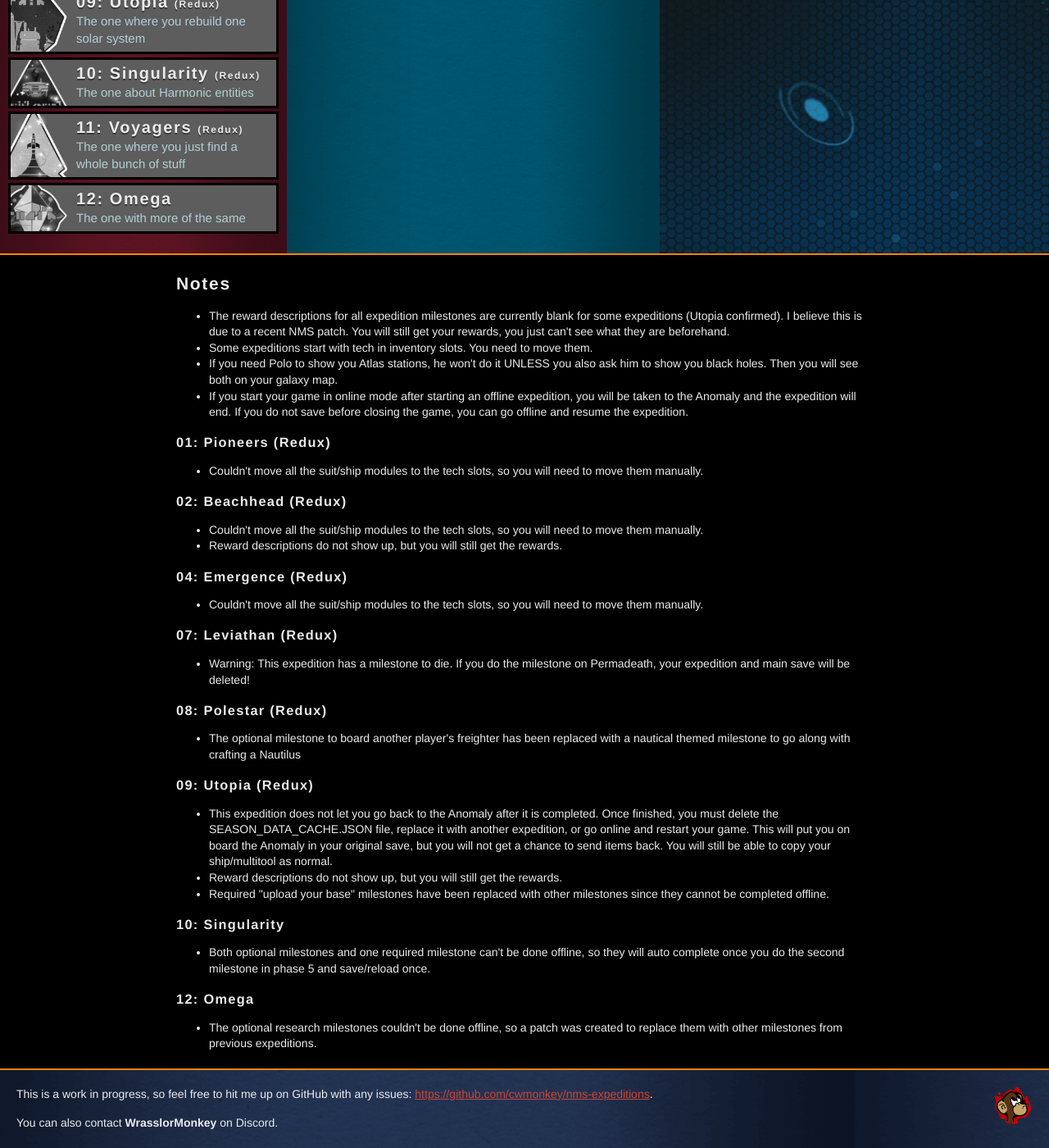
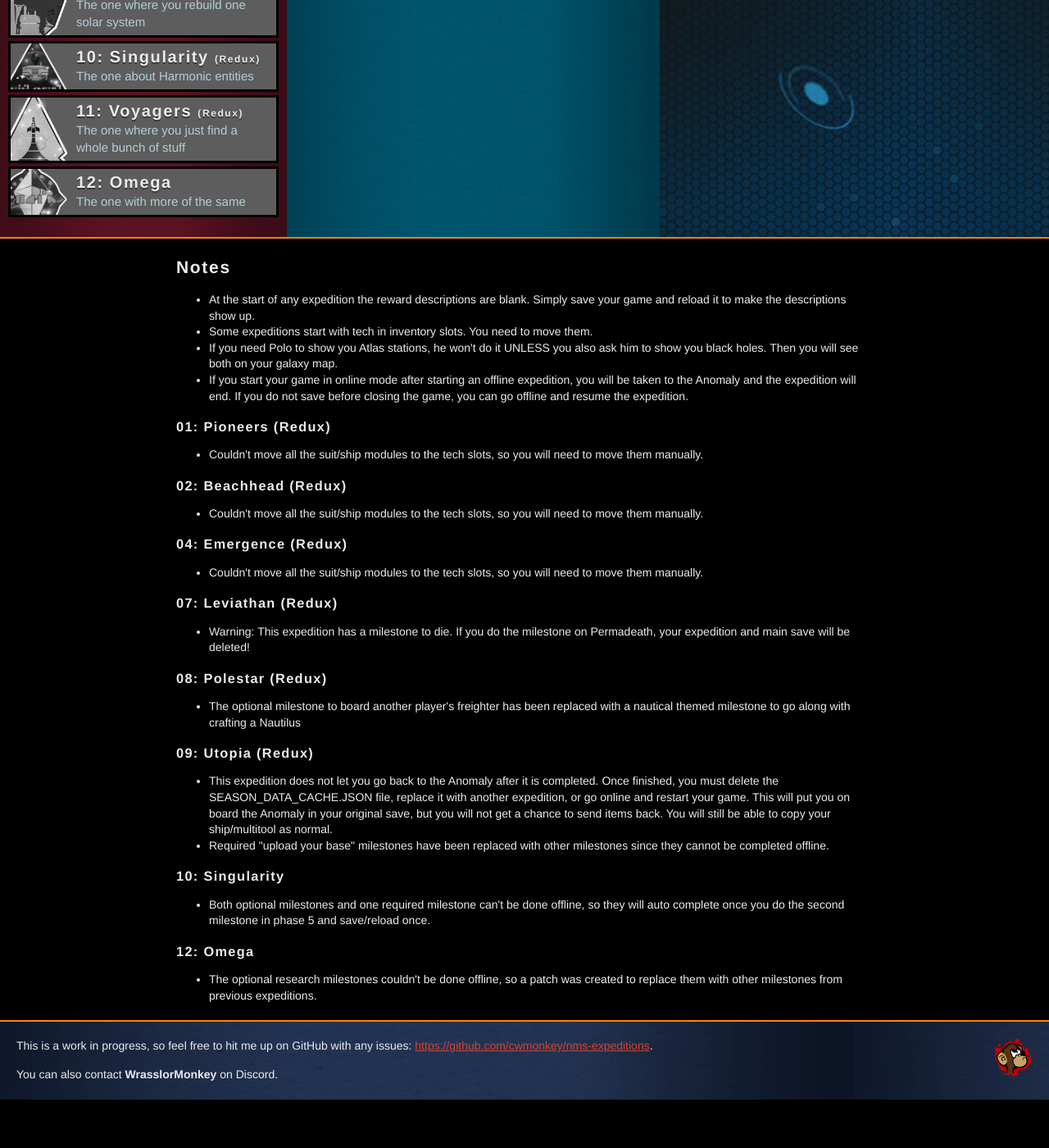
Before and after one commit to cwmonkey/nms-expeditions, a Jekyll site: the page built from index.html, in a window 1280 px wide and 1400 px high, scrolled down 966 px. Shown: the whole window at 82% size. Built offline with Jekyll 4.4.1, drawn with Linux system fonts in a browser that asks for light colours; some web fonts are replaced; after the commit the page ends 2307 px from its top, so only the background shows below that; some of the changed text lies outside the part shown.

Commit message:
Fixing info on reward description bug
Turns out you just need to reload your save to make the descriptions show up.

```diff
--- a/_data/expeditions.yml
+++ b/_data/expeditions.yml
@@ -10,7 +10,6 @@
   image: e02_beachhead.png
   json: 02_redux_beachhead.json
   redux: 1
-  notice: Reward descriptions do not show up, but you will still get the rewards.
 - id: e03
   name: '03: Cartographers'
   description: The one where you're stuck on the first planet
@@ -67,9 +66,7 @@
   image: e09_utopia.png
   json: 09_redux_utopia.json
   redux: 1
-  notice: 1. This expedition does not let you go back to the Anomaly after it is completed. Once finished, you must delete the SEASON_DATA_CACHE.JSON file, replace it with another expedition, or go online and restart your game. This will put you on board the Anomaly in your original save, but you will not get a chance to send items back. You will still be able to copy your ship/multitool as normal.
-
-          2. Reward descriptions do not show up, but you will still get the rewards.
+  notice: This expedition does not let you go back to the Anomaly after it is completed. Once finished, you must delete the SEASON_DATA_CACHE.JSON file, replace it with another expedition, or go online and restart your game. This will put you on board the Anomaly in your original save, but you will not get a chance to send items back. You will still be able to copy your ship/multitool as normal.
 - id: e010
   name: '10: Singularity'
   description: The one about Harmonic entities
--- a/index.html
+++ b/index.html
@@ -30,7 +30,7 @@
       <strong>Note:</strong> It looks like NMS updates can break older expeditions, which can in turn break your save files. I'll do my best to address these issues as I find them/as thy are reported.
     </p>
     <p>
-      <strong>Note 2:</strong> The reward descriptions for all expedition milestones are currently blank for some expeditions (Utopia and Beachhead confirmed). I believe this is due to a recent NMS update that will be fixed at some point. You will still get your rewards, you just can't see what they are beforehand.
+      <strong>Note 2:</strong> At the start of any expedition the reward descriptions are blank. Simply save your game and reload it to make the descriptions show up.
     </p>
   </div></section>
 
@@ -366,7 +366,7 @@
     <div class="cms">
       <h2>Notes</h2>
       <ul>
-        <li>The reward descriptions for all expedition milestones are currently blank for some expeditions (Utopia confirmed). I believe this is due to a recent NMS patch. You will still get your rewards, you just can't see what they are beforehand.</li>
+        <li>At the start of any expedition the reward descriptions are blank. Simply save your game and reload it to make the descriptions show up.</li>
         <li>Some expeditions start with tech in inventory slots. You need to move them.</li>
         <li>If you need Polo to show you Atlas stations, he won't do it UNLESS you also ask him to show you black holes. Then you will see both on your galaxy map.</li>
         <li>If you start your game in online mode after starting an offline expedition, you will be taken to the Anomaly and the expedition will end. If you do not save before closing the game, you can go offline and resume the expedition.</li>
@@ -378,7 +378,6 @@
       <h3>02: Beachhead (Redux)</h3>
       <ul>
         <li>Couldn't move all the suit/ship modules to the tech slots, so you will need to move them manually.</li>
-        <li>Reward descriptions do not show up, but you will still get the rewards.</li>
       </ul>
       <h3>04: Emergence (Redux)</h3>
       <ul>
@@ -395,7 +394,6 @@
       <h3>09: Utopia (Redux)</h3>
       <ul>
         <li>This expedition does not let you go back to the Anomaly after it is completed. Once finished, you must delete the SEASON_DATA_CACHE.JSON file, replace it with another expedition, or go online and restart your game. This will put you on board the Anomaly in your original save, but you will not get a chance to send items back. You will still be able to copy your ship/multitool as normal.</li>
-        <li>Reward descriptions do not show up, but you will still get the rewards.</li>
         <li>Required "upload your base" milestones have been replaced with other milestones since they cannot be completed offline.</li>
       </ul>
       <h3>10: Singularity</h3>
```
